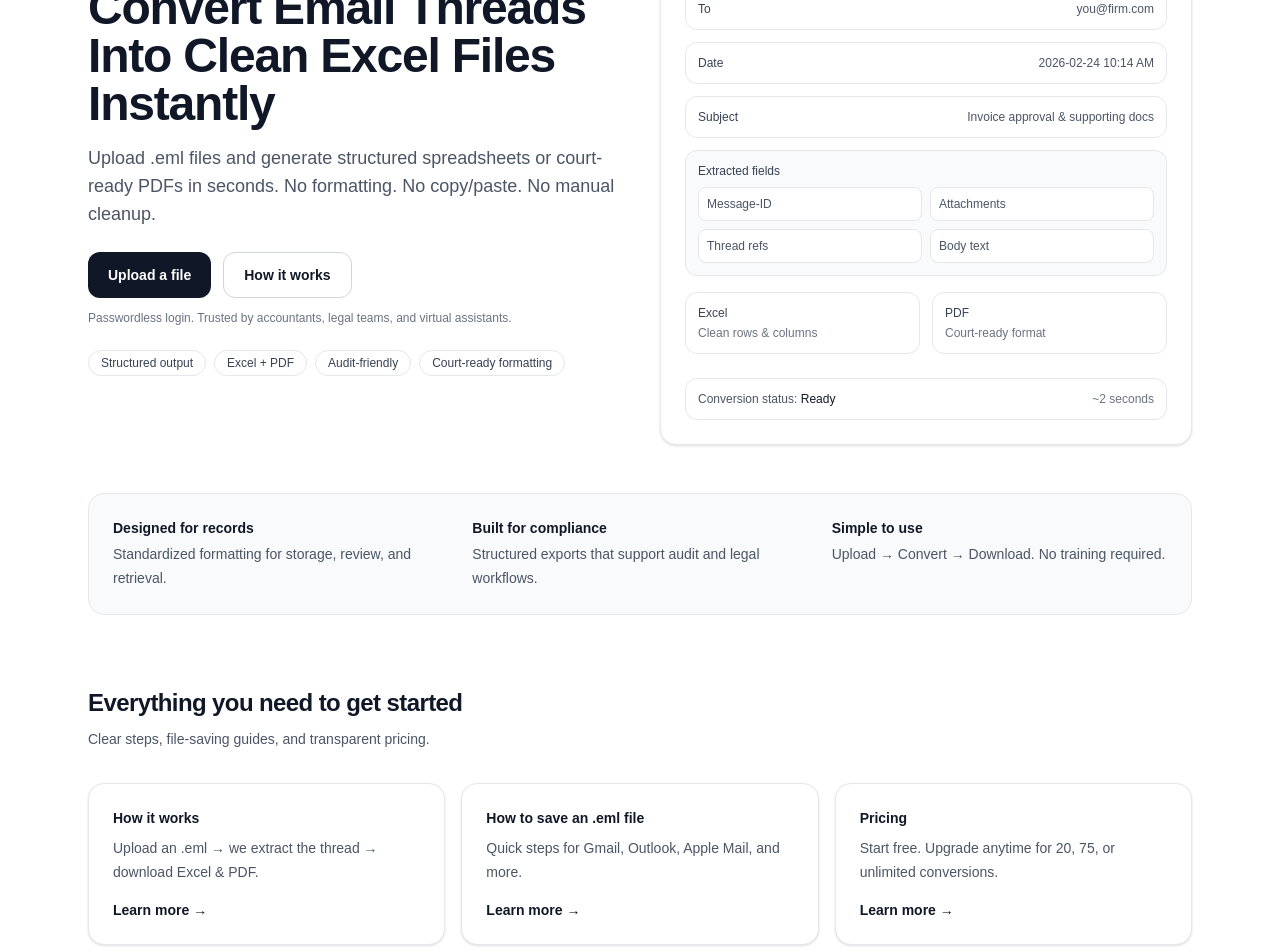
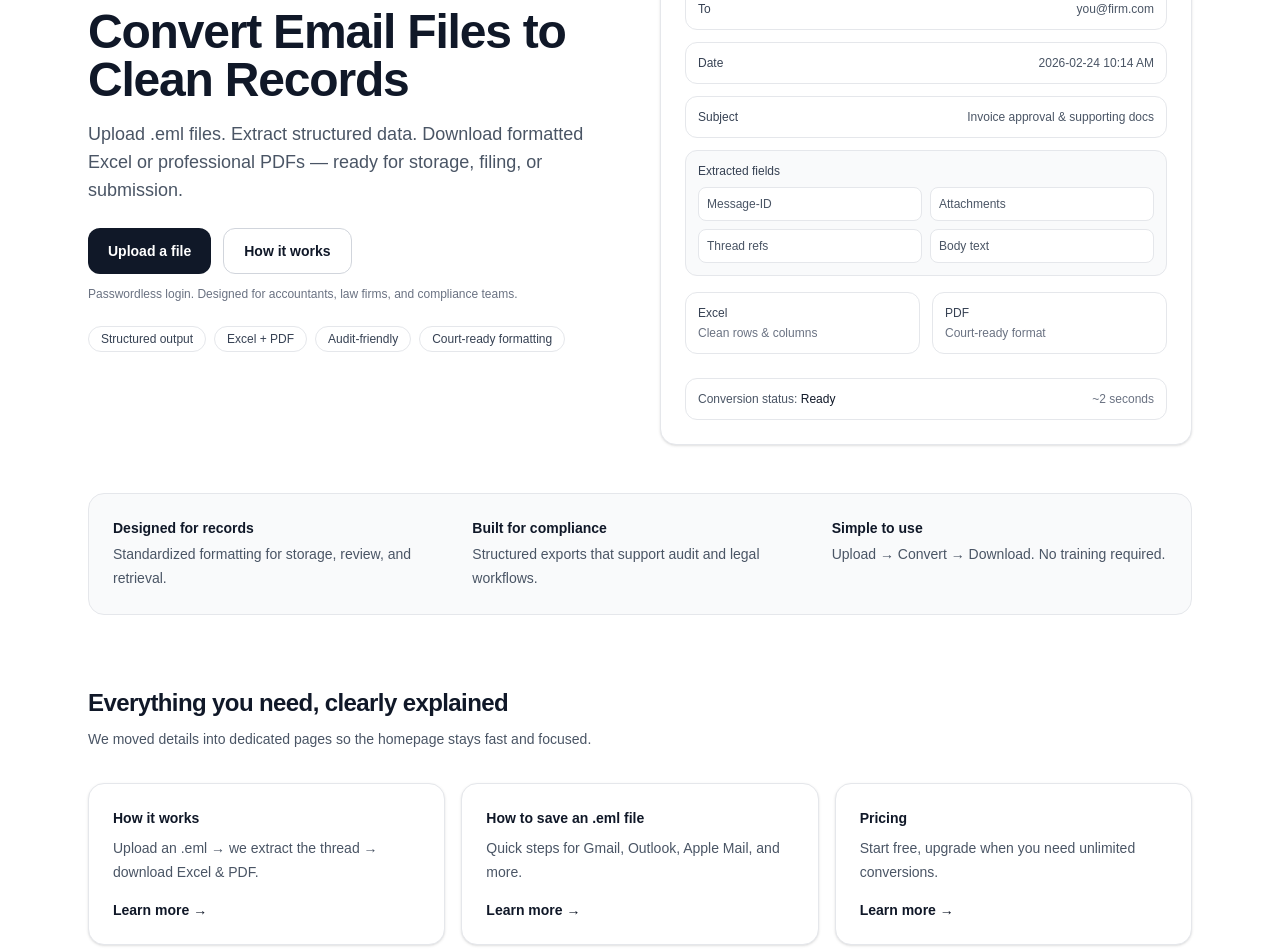
Before and after one commit to convertmyemail/convertmyemail-app, a Next.js app: page / in a window 1280 px wide. Shown: the part 280-1232 px from the top of the page. Built offline with nearby package versions, Linux system fonts and the light colour scheme.

Commit message:
Fix typedRoutes Link href on marketing homepage

```diff
--- a/app/page.tsx
+++ b/app/page.tsx
@@ -1,5 +1,6 @@
 // app/page.tsx
 import Link from "next/link";
+import type { Route } from "next";
 import SiteHeader from "@/app/components/siteheader";
 
 type SP = { next?: string };
@@ -13,13 +14,16 @@ export default async function MarketingHome({
   const next = sp?.next ? encodeURIComponent(sp.next) : "";
   const loginHref = next ? `/login?next=${next}` : "/login";
 
+  // typedRoutes helper for dynamic strings
+  const asRoute = (href: string) => href as Route;
+
   return (
     <main className="min-h-screen bg-white text-gray-900">
       {/* Global header (Home + top navigation) */}
       <SiteHeader variant="marketing" />
 
       {/* Hero */}
-      <section className="mx-auto max-w-6xl px-6 pb-12 pt-14 md:pt-20">
+      <section className="mx-auto max-w-6xl px-6 pt-14 pb-12 md:pt-20">
         <div className="grid gap-10 md:grid-cols-2 md:items-center">
           <div>
             <p className="inline-flex items-center rounded-full border border-gray-200 bg-gray-50 px-3 py-1 text-xs font-medium text-gray-700">
@@ -27,17 +31,17 @@ export default async function MarketingHome({
             </p>
 
             <h1 className="mt-4 text-4xl font-semibold tracking-tight md:text-5xl">
-              Convert Email Threads Into Clean Excel Files Instantly
+              Convert Email Files to Clean Records
             </h1>
 
             <p className="mt-4 text-base leading-7 text-gray-600 md:text-lg">
-              Upload .eml files and generate structured spreadsheets or court-ready PDFs in seconds.
-              No formatting. No copy/paste. No manual cleanup.
+              Upload .eml files. Extract structured data. Download formatted Excel or professional
+              PDFs — ready for storage, filing, or submission.
             </p>
 
             <div className="mt-6 flex flex-col gap-3 sm:flex-row">
               <Link
-                href={loginHref}
+                href={asRoute(loginHref)}
                 className="inline-flex items-center justify-center rounded-xl bg-gray-900 px-5 py-3 text-sm font-semibold text-white hover:bg-black"
               >
                 Upload a file
@@ -51,7 +55,7 @@ export default async function MarketingHome({
             </div>
 
             <p className="mt-3 text-xs text-gray-500">
-              Passwordless login. Trusted by accountants, legal teams, and virtual assistants.
+              Passwordless login. Designed for accountants, law firms, and compliance teams.
             </p>
 
             <div className="mt-6 flex flex-wrap gap-2">
@@ -126,16 +130,21 @@ export default async function MarketingHome({
               title="Built for compliance"
               text="Structured exports that support audit and legal workflows."
             />
-            <Proof title="Simple to use" text="Upload → Convert → Download. No training required." />
+            <Proof
+              title="Simple to use"
+              text="Upload → Convert → Download. No training required."
+            />
           </div>
         </div>
       </section>
 
       {/* Explore */}
       <section className="mx-auto max-w-6xl px-6 py-14">
-        <h2 className="text-2xl font-semibold tracking-tight">Everything you need to get started</h2>
+        <h2 className="text-2xl font-semibold tracking-tight">
+          Everything you need, clearly explained
+        </h2>
         <p className="mt-2 max-w-2xl text-sm leading-6 text-gray-600">
-          Clear steps, file-saving guides, and transparent pricing.
+          We moved details into dedicated pages so the homepage stays fast and focused.
         </p>
 
         <div className="mt-8 grid gap-4 md:grid-cols-3">
@@ -152,7 +161,7 @@ export default async function MarketingHome({
           <ExploreCard
             href="/pricing"
             title="Pricing"
-            text="Start free. Upgrade anytime for 20, 75, or unlimited conversions."
+            text="Start free, upgrade when you need unlimited conversions."
           />
         </div>
       </section>
@@ -168,7 +177,7 @@ export default async function MarketingHome({
           </p>
           <div className="mt-6 flex flex-col gap-3 sm:flex-row">
             <Link
-              href={loginHref}
+              href={asRoute(loginHref)}
               className="inline-flex items-center justify-center rounded-xl bg-white px-5 py-3 text-sm font-semibold text-gray-900 hover:bg-gray-100"
             >
               Upload a file
@@ -185,7 +194,7 @@ export default async function MarketingHome({
         <footer className="mt-10 flex flex-col items-start justify-between gap-2 border-t border-gray-200 pt-6 text-xs text-gray-500 md:flex-row md:items-center">
           <div>© {new Date().getFullYear()} Convert My Email</div>
           <div className="flex flex-wrap gap-4">
-            <Link href={loginHref} className="hover:text-gray-700">
+            <Link href={asRoute(loginHref)} className="hover:text-gray-700">
               Sign in
             </Link>
             <Link href="/how-it-works" className="hover:text-gray-700">
@@ -208,7 +217,7 @@ function PreviewRow({ label, value }: { label: string; value: string }) {
   return (
     <div className="flex items-start justify-between gap-4 rounded-xl border border-gray-200 bg-white p-3">
       <div className="text-xs font-medium text-gray-700">{label}</div>
-      <div className="text-right text-xs text-gray-600">{value}</div>
+      <div className="text-xs text-gray-600 text-right">{value}</div>
     </div>
   );
 }
@@ -222,10 +231,18 @@ function Proof({ title, text }: { title: string; text: string }) {
   );
 }
 
-function ExploreCard({ href, title, text }: { href: string; title: string; text: string }) {
+function ExploreCard({
+  href,
+  title,
+  text,
+}: {
+  href: string;
+  title: string;
+  text: string;
+}) {
   return (
     <Link
-      href={href}
+      href={href as Route}
       className="group rounded-2xl border border-gray-200 bg-white p-6 shadow-sm transition hover:border-gray-300 hover:shadow"
     >
       <div className="text-sm font-semibold text-gray-900">{title}</div>
```
